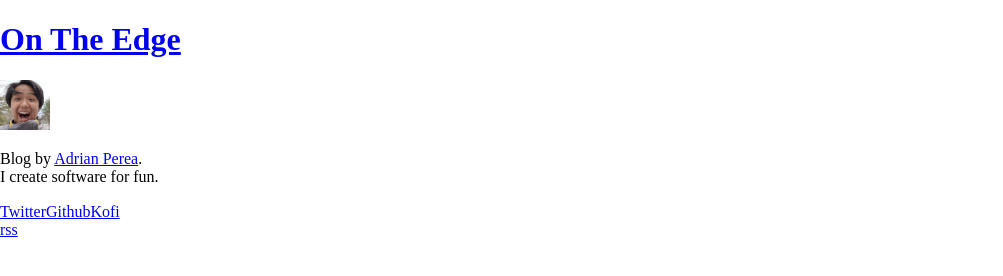
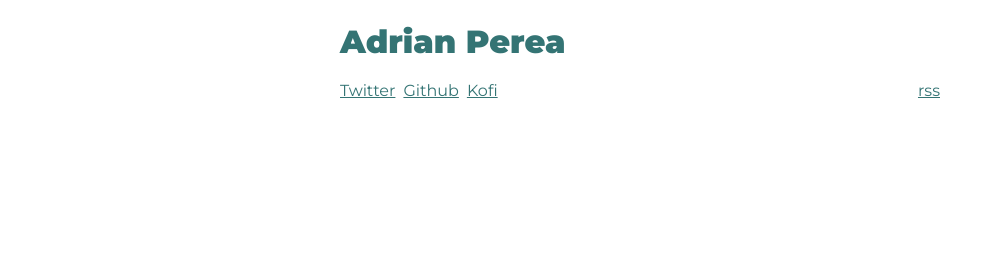
Before and after one commit to danilo-delbusso/danilo.del-busso.com, a Gatsby site: page / in a window 1280 px wide. Shown: the whole page, without its empty margins (0-1003 px from the left). Built offline with nearby package versions, Linux system fonts and the light colour scheme; Gatsby itself is replaced by a stand-in of ours.

Commit message:
Add layout styles

```diff
--- a/gatsby-config.js
+++ b/gatsby-config.js
@@ -1,6 +1,6 @@
 module.exports = {
   siteMetadata: {
-    title: `On The Edge`,
+    title: `Adrian Perea`,
     author: {
       name: `Adrian Perea`,
       summary: `who lives and works in San Francisco building useful things.`,
--- a/src/components/layout.js
+++ b/src/components/layout.js
@@ -1,6 +1,8 @@
 import React from "react"
 import { Link } from "gatsby"
 import { useStaticQuery, graphql } from "gatsby"
+import "../css/main.css"
+import layoutStyles from "../css/layout.module.css"
 
 const Layout = ({ title, children }) => {
   const data = useStaticQuery(graphql`
@@ -19,22 +21,28 @@ const Layout = ({ title, children }) => {
   const { social } = data.site.siteMetadata
 
   return (
-    <div>
+    <div className={layoutStyles.container}>
       <header>
-        <h1>
-          <Link to={`/`}>{title}</Link>
+        <h1 className={layoutStyles.title}>
+          <Link className={layoutStyles.titleLink} to={`/`}>
+            {title}
+          </Link>
         </h1>
       </header>
       <main>{children}</main>
-      <footer>
-        <div>
-          <a href={`https://twitter.com/${social.twitter}`}>Twitter</a>
-          <a href={`https://github.com/${social.github}`}>Github</a>
-          <a href="#">Kofi</a>
-        </div>
-        <div>
-          <a href="rss.xml">rss</a>
-        </div>
+      <footer className={layoutStyles.footer}>
+        <ul className={layoutStyles.navLinks}>
+          <li className={layoutStyles.navLink}>
+            <a href={`https://twitter.com/${social.twitter}`}>Twitter</a>
+          </li>
+          <li className={layoutStyles.navLink}>
+            <a href={`https://github.com/${social.github}`}>Github</a>
+          </li>
+          <li className={layoutStyles.navLink}>
+            <a href="#">Kofi</a>
+          </li>
+        </ul>
+        <a href="rss.xml">rss</a>
       </footer>
     </div>
   )
--- /dev/null
+++ b/src/css/layout.module.css
@@ -0,0 +1,30 @@
+.title {
+  font-weight: 900;
+  margin-top: 0;
+}
+
+.titleLink {
+  text-decoration: none;
+}
+
+.container {
+  max-width: 600px;
+  margin: 0 auto;
+  padding: 1.5em;
+}
+
+.navLinks {
+  list-style: none;
+  margin: 0;
+  padding: 0;
+}
+
+.navLink {
+  display: inline-block;
+  margin-right: 0.5em;
+}
+
+.footer {
+  display: flex;
+  justify-content: space-between;
+}
--- /dev/null
+++ b/src/css/main.css
@@ -0,0 +1,14 @@
+:root {
+  --font-color-emphasis: #347474;
+  --font-color-body: #35495e;
+  --font-color-accent: #ff7e67;
+}
+
+body {
+  font-family: 'Montserrat';
+  color: var(--font-color-body);
+}
+
+a {
+  color: var(--font-color-emphasis);
+}
--- a/src/pages/index.js
+++ b/src/pages/index.js
@@ -37,7 +37,6 @@ const BlogIndex = ({ data, location }) => {
   return (
     <Layout title={siteTitle}>
       <SEO title="All posts" />
-      <Bio />
     </Layout>
   )
 }
```
